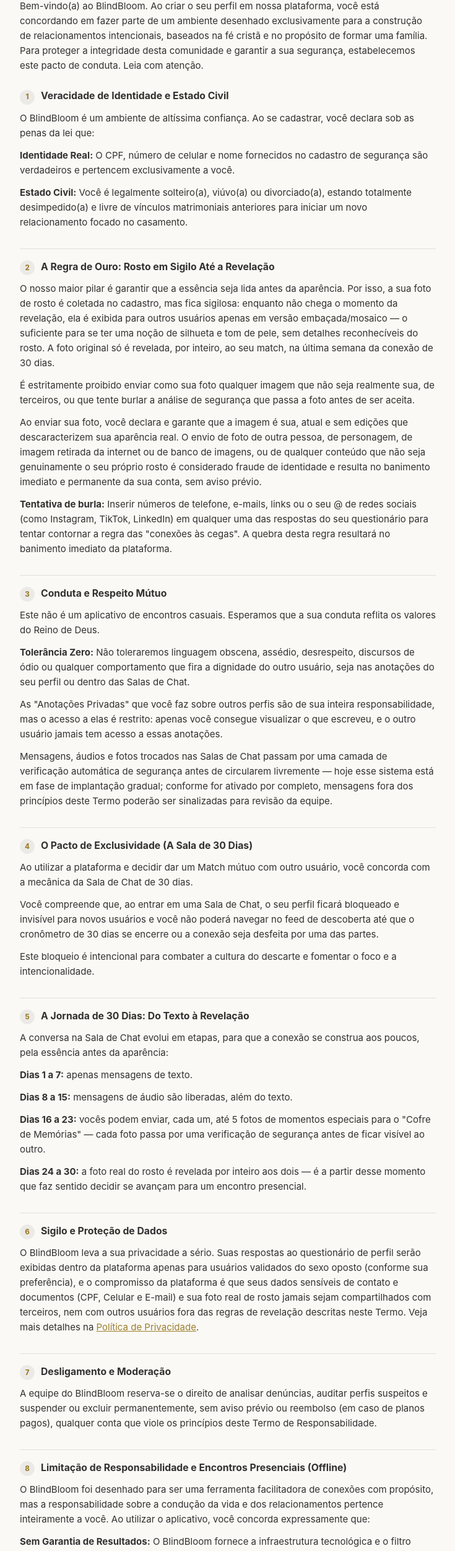
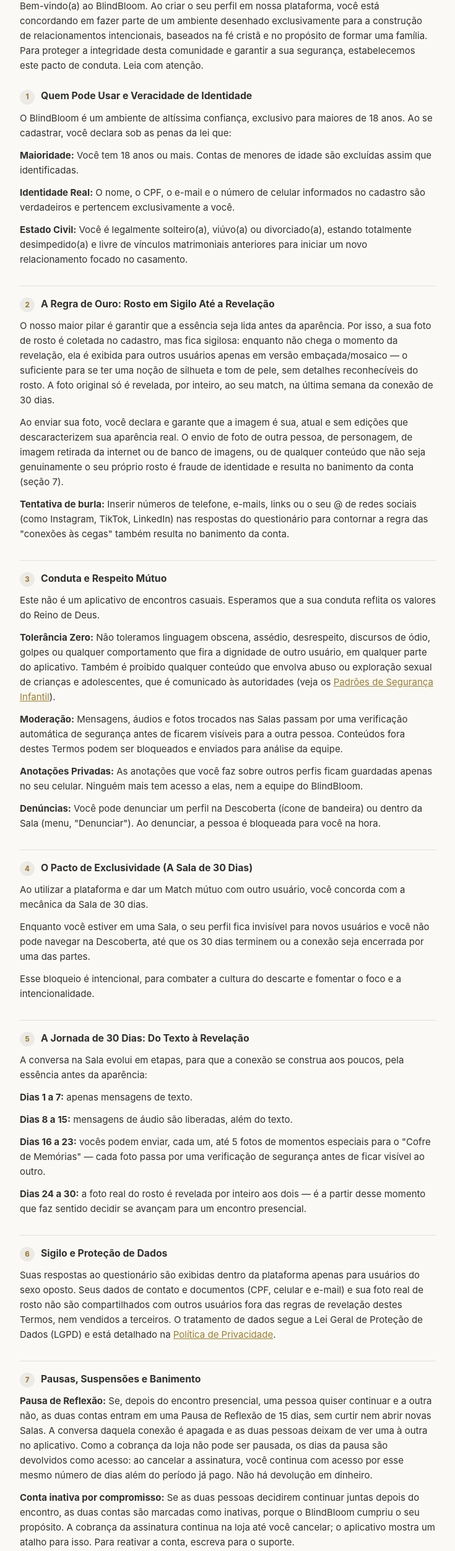
Before and after one commit to blindbloom-br/politica-privacidade, a plain HTML site: page termos.html in a window 1280 px wide. Shown: the part 233-2736 px from the top of the page at 62% size, without its empty margins (272-1007 px from the left). Drawn offline with Linux system fonts and the light colour scheme.

Commit message:
Termos revisados (19/11/2026): responsabilidade, pausas, banimento, foro
- Seção 8: tira a "isenção total" (nula pelo CDC, arts. 25 e 51, I) e
  usa a culpa exclusiva do usuário/terceiro (art. 14, §3º, II); troca
  "validação de CPF e celular" por "valida o CPF e confirma o e-mail".
- Seção 7 nova: Pausa de Reflexão de 15 dias com os dias devolvidos como
  acesso; conta inativa por compromisso (cobrança segue na loja até
  cancelar); banimento só para violações graves; direito de contestar.
- Maioridade explícita, moderação ativa, anotações só no celular.
- Novas: alterações dos Termos (aviso prévio) e lei aplicável/foro do
  consumidor. Endereço da empresa (Decreto 7.962/2013).

Co-Authored-By: Claude Opus 5.5 <noreply@anthropic.com>
Claude-Session: https://claude.ai/code/session_01E2dCMh6zpie4PFqBdGHLDu

```diff
--- a/termos.html
+++ b/termos.html
@@ -111,65 +111,76 @@
     <p class="brand">BlindBloom</p>
     <h1>Termo de Responsabilidade e Conduta</h1>
     <p class="subtitle">Conexões profundas além da aparência.</p>
-    <p class="updated"><em>Última atualização: 14 de agosto de 2026</em></p>
-    <p class="doc-nav">Veja também a <a href="./index.html">Política de Privacidade</a>.</p>
+    <p class="updated"><em>Última atualização: 19 de novembro de 2026</em></p>
+    <p class="doc-nav">Veja também a <a href="./index.html">Política de Privacidade</a> e os <a href="./padroes-de-seguranca.html">Padrões de Segurança Infantil</a>.</p>
   </header>
 
   <p class="intro">Bem-vindo(a) ao BlindBloom. Ao criar o seu perfil em nossa plataforma, você está concordando em fazer parte de um ambiente desenhado exclusivamente para a construção de relacionamentos intencionais, baseados na fé cristã e no propósito de formar uma família.</p>
   <p>Para proteger a integridade desta comunidade e garantir a sua segurança, estabelecemos este pacto de conduta. Leia com atenção.</p>
 
-  <h2><span class="num">1</span> Veracidade de Identidade e Estado Civil</h2>
-  <p>O BlindBloom é um ambiente de altíssima confiança. Ao se cadastrar, você declara sob as penas da lei que:</p>
-  <p><strong>Identidade Real:</strong> O CPF, número de celular e nome fornecidos no cadastro de segurança são verdadeiros e pertencem exclusivamente a você.</p>
+  <h2><span class="num">1</span> Quem Pode Usar e Veracidade de Identidade</h2>
+  <p>O BlindBloom é um ambiente de altíssima confiança, exclusivo para maiores de 18 anos. Ao se cadastrar, você declara sob as penas da lei que:</p>
+  <p><strong>Maioridade:</strong> Você tem 18 anos ou mais. Contas de menores de idade são excluídas assim que identificadas.</p>
+  <p><strong>Identidade Real:</strong> O nome, o CPF, o e-mail e o número de celular informados no cadastro são verdadeiros e pertencem exclusivamente a você.</p>
   <p><strong>Estado Civil:</strong> Você é legalmente solteiro(a), viúvo(a) ou divorciado(a), estando totalmente desimpedido(a) e livre de vínculos matrimoniais anteriores para iniciar um novo relacionamento focado no casamento.</p>
 
   <h2><span class="num">2</span> A Regra de Ouro: Rosto em Sigilo Até a Revelação</h2>
   <p>O nosso maior pilar é garantir que a essência seja lida antes da aparência. Por isso, a sua foto de rosto é coletada no cadastro, mas fica sigilosa: enquanto não chega o momento da revelação, ela é exibida para outros usuários apenas em versão embaçada/mosaico — o suficiente para se ter uma noção de silhueta e tom de pele, sem detalhes reconhecíveis do rosto. A foto original só é revelada, por inteiro, ao seu match, na última semana da conexão de 30 dias.</p>
-  <p>É estritamente proibido enviar como sua foto qualquer imagem que não seja realmente sua, de terceiros, ou que tente burlar a análise de segurança que passa a foto antes de ser aceita.</p>
-  <p>Ao enviar sua foto, você declara e garante que a imagem é sua, atual e sem edições que descaracterizem sua aparência real. O envio de foto de outra pessoa, de personagem, de imagem retirada da internet ou de banco de imagens, ou de qualquer conteúdo que não seja genuinamente o seu próprio rosto é considerado fraude de identidade e resulta no banimento imediato e permanente da sua conta, sem aviso prévio.</p>
-  <p><strong>Tentativa de burla:</strong> Inserir números de telefone, e-mails, links ou o seu @ de redes sociais (como Instagram, TikTok, LinkedIn) em qualquer uma das respostas do seu questionário para tentar contornar a regra das "conexões às cegas". A quebra desta regra resultará no banimento imediato da plataforma.</p>
+  <p>Ao enviar sua foto, você declara e garante que a imagem é sua, atual e sem edições que descaracterizem sua aparência real. O envio de foto de outra pessoa, de personagem, de imagem retirada da internet ou de banco de imagens, ou de qualquer conteúdo que não seja genuinamente o seu próprio rosto é fraude de identidade e resulta no banimento da conta (seção 7).</p>
+  <p><strong>Tentativa de burla:</strong> Inserir números de telefone, e-mails, links ou o seu @ de redes sociais (como Instagram, TikTok, LinkedIn) nas respostas do questionário para contornar a regra das "conexões às cegas" também resulta no banimento da conta.</p>
 
   <h2><span class="num">3</span> Conduta e Respeito Mútuo</h2>
   <p>Este não é um aplicativo de encontros casuais. Esperamos que a sua conduta reflita os valores do Reino de Deus.</p>
-  <p><strong>Tolerância Zero:</strong> Não toleraremos linguagem obscena, assédio, desrespeito, discursos de ódio ou qualquer comportamento que fira a dignidade do outro usuário, seja nas anotações do seu perfil ou dentro das Salas de Chat.</p>
-  <p>As "Anotações Privadas" que você faz sobre outros perfis são de sua inteira responsabilidade, mas o acesso a elas é restrito: apenas você consegue visualizar o que escreveu, e o outro usuário jamais tem acesso a essas anotações.</p>
-  <p>Mensagens, áudios e fotos trocados nas Salas de Chat passam por uma camada de verificação automática de segurança antes de circularem livremente — hoje esse sistema está em fase de implantação gradual; conforme for ativado por completo, mensagens fora dos princípios deste Termo poderão ser sinalizadas para revisão da equipe.</p>
+  <p><strong>Tolerância Zero:</strong> Não toleramos linguagem obscena, assédio, desrespeito, discursos de ódio, golpes ou qualquer comportamento que fira a dignidade de outro usuário, em qualquer parte do aplicativo. Também é proibido qualquer conteúdo que envolva abuso ou exploração sexual de crianças e adolescentes, que é comunicado às autoridades (veja os <a href="./padroes-de-seguranca.html">Padrões de Segurança Infantil</a>).</p>
+  <p><strong>Moderação:</strong> Mensagens, áudios e fotos trocados nas Salas passam por uma verificação automática de segurança antes de ficarem visíveis para a outra pessoa. Conteúdos fora destes Termos podem ser bloqueados e enviados para análise da equipe.</p>
+  <p><strong>Anotações Privadas:</strong> As anotações que você faz sobre outros perfis ficam guardadas apenas no seu celular. Ninguém mais tem acesso a elas, nem a equipe do BlindBloom.</p>
+  <p><strong>Denúncias:</strong> Você pode denunciar um perfil na Descoberta (ícone de bandeira) ou dentro da Sala (menu, "Denunciar"). Ao denunciar, a pessoa é bloqueada para você na hora.</p>
 
   <h2><span class="num">4</span> O Pacto de Exclusividade (A Sala de 30 Dias)</h2>
-  <p>Ao utilizar a plataforma e decidir dar um Match mútuo com outro usuário, você concorda com a mecânica da Sala de Chat de 30 dias.</p>
-  <p>Você compreende que, ao entrar em uma Sala de Chat, o seu perfil ficará bloqueado e invisível para novos usuários e você não poderá navegar no feed de descoberta até que o cronômetro de 30 dias se encerre ou a conexão seja desfeita por uma das partes.</p>
-  <p>Este bloqueio é intencional para combater a cultura do descarte e fomentar o foco e a intencionalidade.</p>
+  <p>Ao utilizar a plataforma e dar um Match mútuo com outro usuário, você concorda com a mecânica da Sala de 30 dias.</p>
+  <p>Enquanto você estiver em uma Sala, o seu perfil fica invisível para novos usuários e você não pode navegar na Descoberta, até que os 30 dias terminem ou a conexão seja encerrada por uma das partes.</p>
+  <p>Esse bloqueio é intencional, para combater a cultura do descarte e fomentar o foco e a intencionalidade.</p>
 
   <h2><span class="num">5</span> A Jornada de 30 Dias: Do Texto à Revelação</h2>
-  <p>A conversa na Sala de Chat evolui em etapas, para que a conexão se construa aos poucos, pela essência antes da aparência:</p>
+  <p>A conversa na Sala evolui em etapas, para que a conexão se construa aos poucos, pela essência antes da aparência:</p>
   <p><strong>Dias 1 a 7:</strong> apenas mensagens de texto.</p>
   <p><strong>Dias 8 a 15:</strong> mensagens de áudio são liberadas, além do texto.</p>
   <p><strong>Dias 16 a 23:</strong> vocês podem enviar, cada um, até 5 fotos de momentos especiais para o "Cofre de Memórias" — cada foto passa por uma verificação de segurança antes de ficar visível ao outro.</p>
   <p><strong>Dias 24 a 30:</strong> a foto real do rosto é revelada por inteiro aos dois — é a partir desse momento que faz sentido decidir se avançam para um encontro presencial.</p>
 
   <h2><span class="num">6</span> Sigilo e Proteção de Dados</h2>
-  <p>O BlindBloom leva a sua privacidade a sério. Suas respostas ao questionário de perfil serão exibidas dentro da plataforma apenas para usuários validados do sexo oposto (conforme sua preferência), e o compromisso da plataforma é que seus dados sensíveis de contato e documentos (CPF, Celular e E-mail) e sua foto real de rosto jamais sejam compartilhados com terceiros, nem com outros usuários fora das regras de revelação descritas neste Termo. Veja mais detalhes na <a href="./index.html">Política de Privacidade</a>.</p>
+  <p>Suas respostas ao questionário são exibidas dentro da plataforma apenas para usuários do sexo oposto. Seus dados de contato e documentos (CPF, celular e e-mail) e sua foto real de rosto não são compartilhados com outros usuários fora das regras de revelação destes Termos, nem vendidos a terceiros. O tratamento de dados segue a Lei Geral de Proteção de Dados (LGPD) e está detalhado na <a href="./index.html">Política de Privacidade</a>.</p>
 
-  <h2><span class="num">7</span> Desligamento e Moderação</h2>
-  <p>A equipe do BlindBloom reserva-se o direito de analisar denúncias, auditar perfis suspeitos e suspender ou excluir permanentemente, sem aviso prévio ou reembolso (em caso de planos pagos), qualquer conta que viole os princípios deste Termo de Responsabilidade.</p>
+  <h2><span class="num">7</span> Pausas, Suspensões e Banimento</h2>
+  <p><strong>Pausa de Reflexão:</strong> Se, depois do encontro presencial, uma pessoa quiser continuar e a outra não, as duas contas entram em uma Pausa de Reflexão de 15 dias, sem curtir nem abrir novas Salas. A conversa daquela conexão é apagada e as duas pessoas deixam de ver uma à outra no aplicativo. Como a cobrança da loja não pode ser pausada, os dias da pausa são devolvidos como acesso: ao cancelar a assinatura, você continua com acesso por esse mesmo número de dias além do período já pago. Não há devolução em dinheiro.</p>
+  <p><strong>Conta inativa por compromisso:</strong> Se as duas pessoas decidirem continuar juntas depois do encontro, as duas contas são marcadas como inativas, porque o BlindBloom cumpriu o seu propósito. A cobrança da assinatura continua na loja até você cancelar; o aplicativo mostra um atalho para isso. Para reativar a conta, escreva para o suporte.</p>
+  <p><strong>Violações graves:</strong> Perfil falso, foto de outra pessoa, mentir sobre o estado civil, assédio, ameaça, golpe, divulgação de conteúdo íntimo sem consentimento ou qualquer conteúdo envolvendo menores de idade resultam no banimento imediato e permanente da conta, sem reembolso dos valores já pagos, por se tratar de culpa exclusiva de quem violou estes Termos. CPF e telefone podem ser mantidos por tempo limitado para impedir um novo cadastro, como descrito na <a href="./index.html">Política de Privacidade</a>.</p>
+  <p><strong>Demais violações:</strong> Nos outros casos, você recebe um aviso e pode ter a conta suspensa temporariamente, de forma proporcional à falta.</p>
+  <p><strong>Direito de contestar:</strong> Se a sua conta for suspensa ou banida, você pode contestar a decisão em até 7 dias, escrevendo para <a href="mailto:suporte@blindbloom.com.br">suporte@blindbloom.com.br</a>. Respondemos em até 15 dias.</p>
+  <p><strong>Assinatura e banimento:</strong> O BlindBloom não consegue cancelar uma assinatura feita na App Store ou no Google Play. Se a sua conta for banida, cancele a assinatura na loja para não ser cobrado(a) novamente.</p>
 
-  <h2><span class="num">8</span> Limitação de Responsabilidade e Encontros Presenciais (Offline)</h2>
-  <p>O BlindBloom foi desenhado para ser uma ferramenta facilitadora de conexões com propósito, mas a responsabilidade sobre a condução da vida e dos relacionamentos pertence inteiramente a você. Ao utilizar o aplicativo, você concorda expressamente que:</p>
-  <p><strong>Sem Garantia de Resultados:</strong> O BlindBloom fornece a infraestrutura tecnológica e o filtro intencional (Questionário de Essência) para conectar pessoas com visões semelhantes. No entanto, não garantimos, sob nenhuma hipótese, a compatibilidade contínua, o sucesso de um relacionamento, ou a concretização de um casamento. A dinâmica emocional e o livre-arbítrio pertencem exclusivamente aos usuários.</p>
-  <p><strong>Isenção Total sobre Interações Fora da Plataforma:</strong> A responsabilidade do BlindBloom limita-se rigorosamente ao ambiente digital do aplicativo. Qualquer decisão de transferir a comunicação para outras redes sociais, compartilhar números de telefone, ou realizar encontros presenciais é de risco, escolha e responsabilidade exclusiva e integral dos usuários.</p>
-  <p><strong>Proteção Jurídica:</strong> O BlindBloom, bem como seus criadores, diretores, funcionários ou parceiros, está legalmente isento e não poderá ser responsabilizado (civil, criminal ou moralmente) por quaisquer perdas, danos, traumas emocionais, fraudes ou incidentes de qualquer natureza que ocorram fora da plataforma.</p>
-  <p><strong>Diligência e Discernimento:</strong> Embora o BlindBloom exija a validação de CPF e celular para mitigar a criação de contas falsas, a plataforma não realiza verificações de antecedentes criminais, consultas ao SPC/Serasa ou avaliações psicológicas de seus usuários. Orientamos que você aja com extrema prudência, sabedoria e discernimento espiritual.</p>
-  <p><strong>Recomendação de Segurança:</strong> Se decidir avançar para um encontro presencial após o período de chat, faça-o sempre em locais públicos, movimentados, utilizando transporte próprio, e avise amigos ou familiares de sua confiança.</p>
+  <h2><span class="num">8</span> Responsabilidade e Encontros Presenciais</h2>
+  <p>O BlindBloom é uma ferramenta que facilita conexões com propósito. Ao usar o aplicativo, você compreende que:</p>
+  <p><strong>Sem garantia de resultados:</strong> O BlindBloom oferece a tecnologia e o Questionário de Essência para aproximar pessoas com visões semelhantes, mas não garante compatibilidade, o sucesso de um relacionamento ou um casamento. As escolhas afetivas pertencem aos usuários.</p>
+  <p><strong>Responsabilidade pelo aplicativo:</strong> O BlindBloom responde pelo funcionamento do aplicativo, nos termos da lei. Fatos ocorridos fora da plataforma — conversas em outras redes, trocas de contato, encontros presenciais e decisões pessoais — são de responsabilidade dos usuários que os praticarem, e não do BlindBloom, que não participa nem controla esses atos.</p>
+  <p><strong>O que verificamos:</strong> O BlindBloom valida o CPF e confirma o e-mail no cadastro, para reduzir contas falsas. A plataforma não realiza verificação de antecedentes criminais, consultas a órgãos de crédito nem avaliações psicológicas dos usuários. Aja com prudência, sabedoria e discernimento.</p>
+  <p><strong>Recomendação de segurança:</strong> Se decidir avançar para um encontro presencial, faça-o sempre em locais públicos e movimentados, com transporte próprio, e avise amigos ou familiares de confiança. Em situação de risco, ligue 190.</p>
 
   <h2><span class="num">9</span> Assinatura e Pagamento</h2>
   <p><strong>O que é gratuito e o que é pago:</strong> criar a conta, responder o questionário e navegar pela Descoberta são gratuitos. Curtir perfis e, com isso, abrir uma Sala de 30 Dias exige uma assinatura ativa. Uma Sala já aberta continua até o fim mesmo que a assinatura termine durante ela.</p>
   <p><strong>Planos:</strong> as primeiras 50 pessoas a assinar (fundadoras) têm 30 dias grátis e depois pagam R$ 49,90 por mês. As demais têm 7 dias grátis e depois escolhem entre R$ 89,90 por mês ou R$ 219,90 a cada 3 meses. O valor exato é sempre o exibido na tela de assinatura e na loja no momento da contratação. Os preços podem mudar para novas assinaturas; quem já assina é avisado pela loja antes de qualquer mudança no seu plano.</p>
   <p><strong>Cobrança e renovação automática:</strong> a cobrança é feita pela Apple (App Store) ou pelo Google (Google Play), na conta usada para assinar. Ao fim do período grátis, a assinatura começa a ser cobrada e renova automaticamente pelo mesmo valor e período, a menos que seja cancelada pelo menos 24 horas antes do fim do período atual. O período grátis vale uma vez por pessoa.</p>
-  <p><strong>Cancelamento:</strong> você cancela quando quiser nas configurações da sua conta da App Store ou do Google Play (o Perfil do app tem um atalho). Cancelando durante o período grátis, nada é cobrado. Cancelando depois, o acesso continua até o fim do período já pago. <strong>Excluir a conta no BlindBloom não cancela a assinatura na loja.</strong></p>
+  <p><strong>Cancelamento:</strong> você cancela quando quiser nas configurações da sua conta da App Store ou do Google Play (o Perfil do app tem um atalho). Cancelando durante o período grátis, nada é cobrado. Cancelando depois, o acesso continua até o fim do período já pago, somado aos dias de eventual Pausa de Reflexão (seção 7). Excluir a conta no BlindBloom não cancela a assinatura na loja.</p>
   <p><strong>Direito de arrependimento:</strong> conforme o art. 49 do Código de Defesa do Consumidor, você pode desistir da contratação em até 7 dias a partir da primeira cobrança. O reembolso é processado pela loja que fez a cobrança (Apple ou Google); se precisar de ajuda para solicitar, escreva para <a href="mailto:suporte@blindbloom.com.br">suporte@blindbloom.com.br</a>.</p>
 
-  <h2><span class="num">10</span> Quem Opera o BlindBloom</h2>
-  <p>O BlindBloom é operado por <strong>Karina Alves de Oliveira Ltda</strong>, inscrita no CNPJ sob o nº <strong>68.310.647/0001-53</strong>. Neste Termo, "BlindBloom" se refere ao aplicativo e a essa empresa. Contato: <a href="mailto:suporte@blindbloom.com.br">suporte@blindbloom.com.br</a>.</p>
+  <h2><span class="num">10</span> Alterações destes Termos</h2>
+  <p>Estes Termos podem ser atualizados para refletir mudanças no aplicativo ou na lei. Mudanças que afetem seus direitos ou o que você paga são avisadas com antecedência, dentro do aplicativo ou por e-mail. A versão em vigor fica sempre disponível no aplicativo e no site, com a data da última atualização.</p>
+
+  <h2><span class="num">11</span> Quem Opera o BlindBloom</h2>
+  <p>O BlindBloom é operado por Karina Alves de Oliveira Ltda, inscrita no CNPJ sob o nº 68.310.647/0001-53, com sede na Rua Pais Leme, 215, conjunto 1713, Pinheiros, São Paulo/SP, CEP 05424-150. Neste Termo, "BlindBloom" se refere ao aplicativo e a essa empresa. Contato: <a href="mailto:suporte@blindbloom.com.br">suporte@blindbloom.com.br</a>.</p>
+
+  <h2><span class="num">12</span> Lei Aplicável e Foro</h2>
+  <p>Estes Termos seguem as leis brasileiras, em especial o Código de Defesa do Consumidor, o Marco Civil da Internet e a Lei Geral de Proteção de Dados. Qualquer questão poderá ser levada ao foro do seu domicílio.</p>
 
   <footer>
     Este documento deve ser lido em conjunto com a <a href="./index.html">Política de Privacidade</a> do BlindBloom.
```
